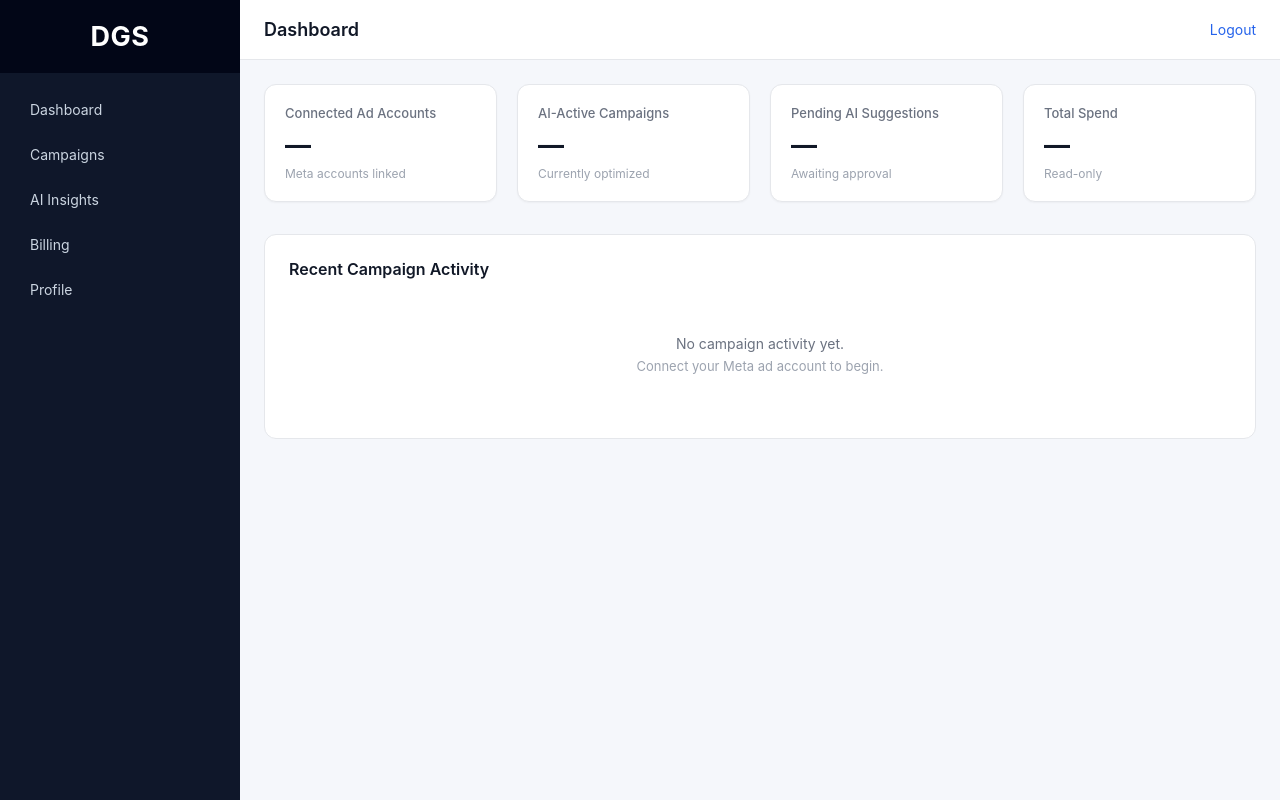
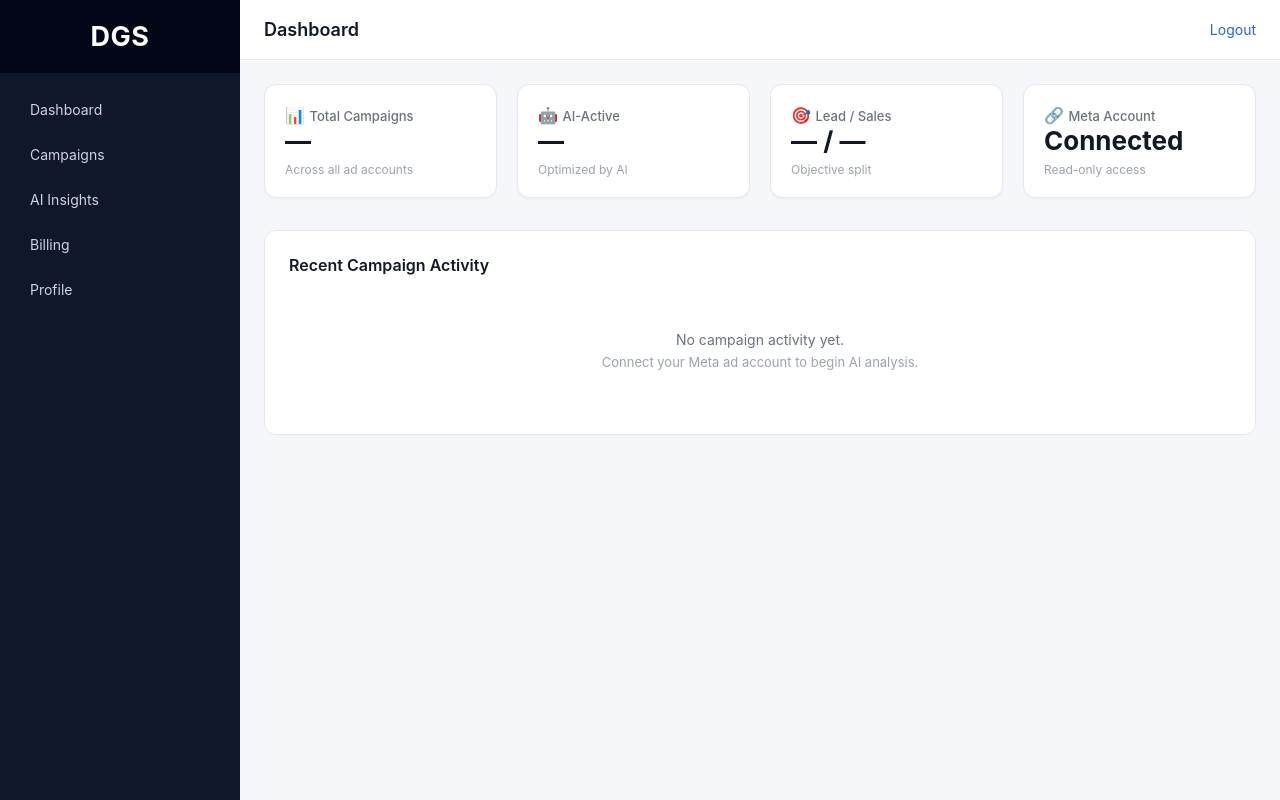
Before and after one commit to digitalgrowthstudioteam/Meta-AI, a FastAPI app: template frontend/user/templates/dashboard.html in a window 1280 px wide. Run offline with FastAPI, Linux system fonts and the light colour scheme; the template is opened without the code that fills it, so the values that code supplies are empty.

Commit message:
Update dashboard.html

```diff
--- a/frontend/user/templates/dashboard.html
+++ b/frontend/user/templates/dashboard.html
@@ -10,31 +10,47 @@ Dashboard
 
 <div class="dashboard-container">
 
-    <!-- ================= Metrics Row ================= -->
+    <!-- ================= AI Metrics Grid ================= -->
     <div class="metrics-grid">
 
-        <div class="metric-card">
-            <div class="metric-title">Connected Ad Accounts</div>
+        <!-- Total Campaigns -->
+        <div class="metric-card ai-card">
+            <div class="metric-header">
+                <span class="metric-icon">📊</span>
+                <span class="metric-title">Total Campaigns</span>
+            </div>
             <div class="metric-value">—</div>
-            <div class="metric-note">Meta accounts linked</div>
+            <div class="metric-note">Across all ad accounts</div>
         </div>
 
-        <div class="metric-card">
-            <div class="metric-title">AI-Active Campaigns</div>
+        <!-- AI Active -->
+        <div class="metric-card ai-card">
+            <div class="metric-header">
+                <span class="metric-icon">🤖</span>
+                <span class="metric-title">AI-Active</span>
+            </div>
             <div class="metric-value">—</div>
-            <div class="metric-note">Currently optimized</div>
+            <div class="metric-note">Optimized by AI</div>
         </div>
 
-        <div class="metric-card">
-            <div class="metric-title">Pending AI Suggestions</div>
-            <div class="metric-value">—</div>
-            <div class="metric-note">Awaiting approval</div>
+        <!-- Lead vs Sales -->
+        <div class="metric-card ai-card">
+            <div class="metric-header">
+                <span class="metric-icon">🎯</span>
+                <span class="metric-title">Lead / Sales</span>
+            </div>
+            <div class="metric-value">— / —</div>
+            <div class="metric-note">Objective split</div>
         </div>
 
-        <div class="metric-card">
-            <div class="metric-title">Total Spend</div>
-            <div class="metric-value">—</div>
-            <div class="metric-note">Read-only</div>
+        <!-- Meta Account -->
+        <div class="metric-card ai-card">
+            <div class="metric-header">
+                <span class="metric-icon">🔗</span>
+                <span class="metric-title">Meta Account</span>
+            </div>
+            <div class="metric-value connected">Connected</div>
+            <div class="metric-note">Read-only access</div>
         </div>
 
     </div>
@@ -46,7 +62,7 @@ Dashboard
         <div class="empty-state">
             <p>No campaign activity yet.</p>
             <p class="muted">
-                Connect your Meta ad account to begin.
+                Connect your Meta ad account to begin AI analysis.
             </p>
         </div>
     </div>
```
